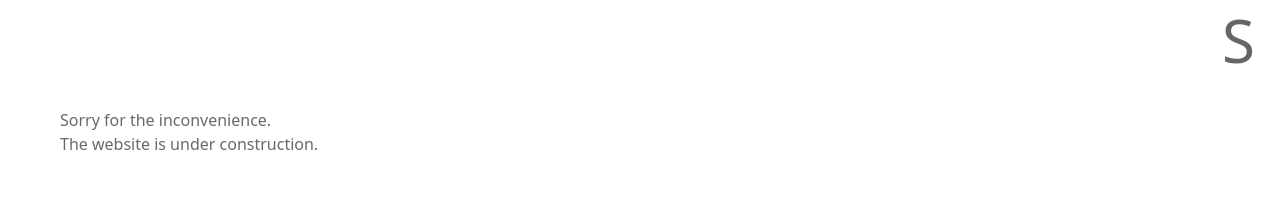
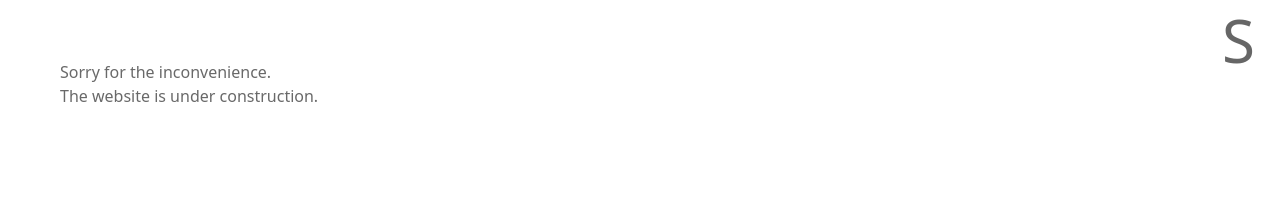
Before and after one commit to diviverse/smsk, a plain HTML site: page index.html in a window 1280 px wide. Drawn offline with nearby package versions, Linux system fonts and the light colour scheme; no server answers.

Commit message:
Update index.html

```diff
--- a/index.html
+++ b/index.html
@@ -72,7 +72,7 @@
     <script>
       function crash() {
         document.body.innerHTML =
-          '<p class="error mt-5">\
+          '<p class="error">\
                 Sorry for the inconvenience.<br />The website is under construction.\
               </p>\
               <div class="logo">S</div>';
```
